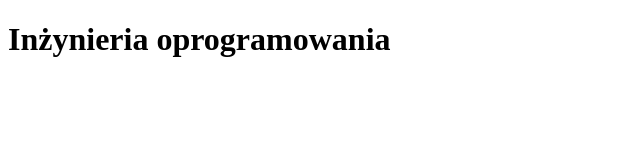
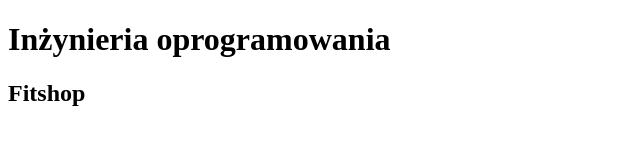
Before and after one commit to moefornax/inz-opr, a plain HTML site: page index.html in a window 1280 px wide. Shown: the whole page, without its empty margins (0-640 px from the left). Drawn offline with Linux system fonts and the light colour scheme.

Commit message:
Add header to body

```diff
--- a/index.html
+++ b/index.html
@@ -8,5 +8,6 @@
     </head>
     <body>
         <h1>Inżynieria oprogramowania</h1>
+        <h2>Fitshop</h2>
     </body>
 </html>
```
